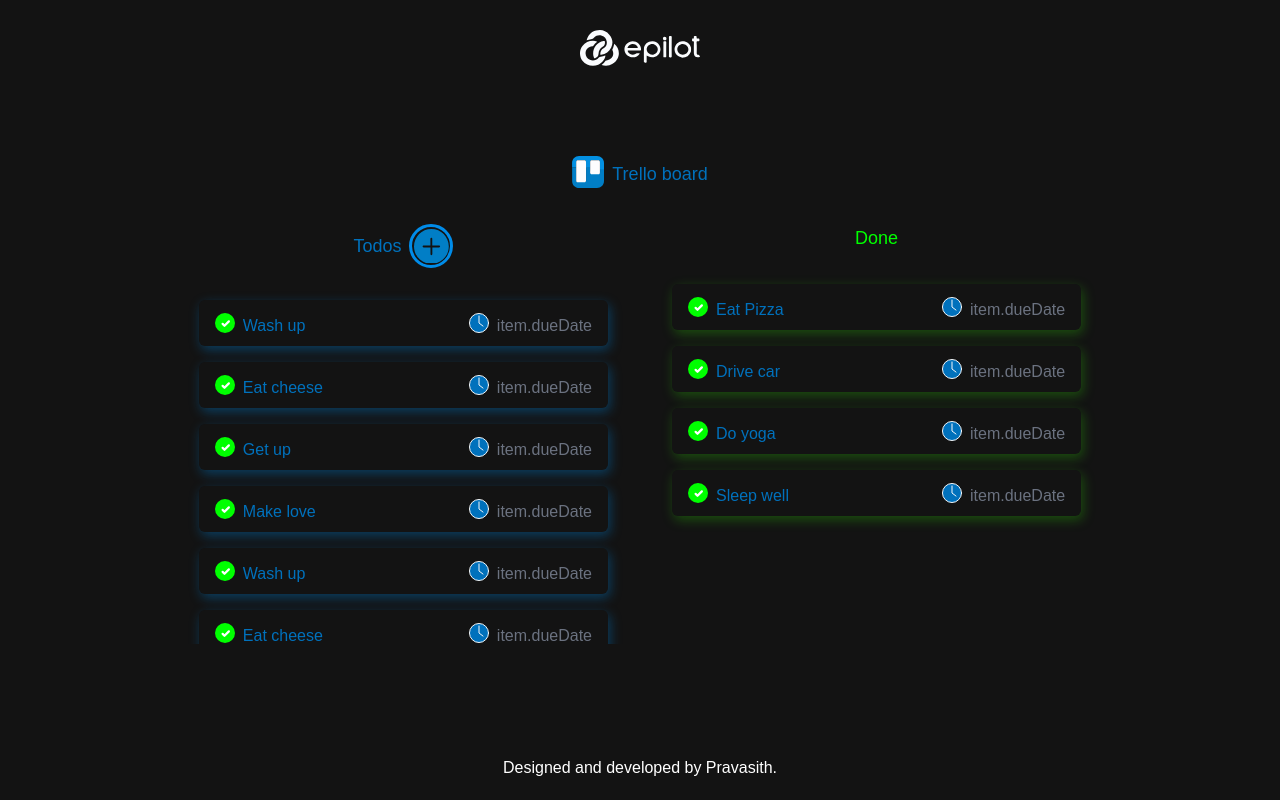
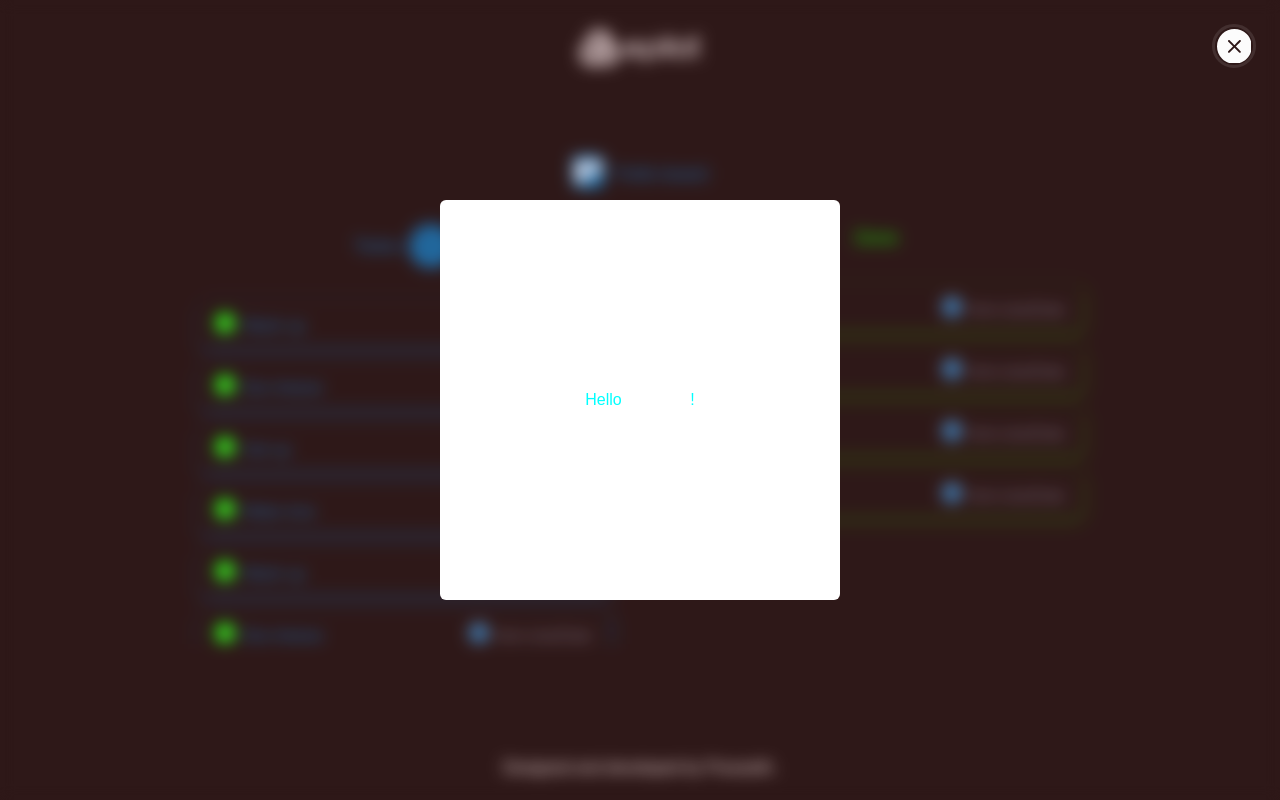
Before and after one commit to Pravasith/trello-list-frontend, a React (Create React App) app: page / in a window 1280 px wide. Both pictures are taken after a click on the button 431 px from the left and 246 px from the top of the page. Built offline with nearby package versions, Linux system fonts and the light colour scheme.

Commit message:
Added the modal

```diff
--- /dev/null
+++ b/src/components/modal/index.tsx
@@ -0,0 +1,36 @@
+
+
+import React from 'react'
+import { CloseButton } from "../../icons/common"
+
+import utilStyles from '../../styles/libs/utils.module.scss'
+import styles from './modal.module.scss'
+
+const Modal = (props: { closeModal: React.Dispatch<React.SetStateAction<boolean>> }) => {
+    return (
+        <div className={`fixed top-0 left-0 w-full h-screen ${styles.container}`}>
+            <div className="relative w-full h-full">
+                <button
+                    className={`absolute top-0 right-0 w-10 h-10 m-6 ${utilStyles.roundSVGButton}`}
+                    onClick={() => props.closeModal(false)}
+                >
+                    <CloseButton />
+                </button>
+
+                <div className={`${styles.modalOuterWrap} flex justify-center items-center w-full h-full`}>
+                    <div className={`${styles.modalInnerWrap} flex justify-center items-center bg-white p-4 rounded-md`}>
+                        <h1 className="helloWorld">Hello </h1>
+                        <div className="trivagoLogo px-2 pb-1">
+                            {/* <TrivagoLogo/> */} HELLO
+                    </div>
+                        <h1 className="helloWorld">!</h1>
+                    </div>
+                </div>
+
+
+            </div>
+        </div>
+    )
+}
+
+export default Modal
--- a/src/styles/navbar.module.scss
+++ b/src/components/modal/modal.module.scss
@@ -1,28 +1,35 @@
-@import './libs/vars';
-@import './libs/mixins';
+@import '../../styles/libs/vars';
+@import '../../styles/libs/mixins';
 
 .container{
 
+    background:#e3403d21;
+    backdrop-filter: blur(0.5em);
+    z-index: 5;
 
-    nav{
-        // justify-content: space-between;
-        width: 100%;
-        // background: yellow;
+    $dims: 400px;
 
-        padding: 0 5vw;
-        min-height: 12vh;
+    .modalInnerWrap{
+        min-width: $dims;
+        min-height: $dims;
+    }
 
-        z-index: 2;
-        position: absolute;
+    .modalOuterWrap{
+
+    }
+}
 
 
-    }
 
-    .logo{
-        width: 120px;
-    }
 
-}
+
+
+
+
+
+
+
+
 
 
 
--- a/src/components/navbar/index.tsx
+++ b/src/components/navbar/index.tsx
@@ -1,6 +1,6 @@
 
 
-import styles from '../../styles/navbar.module.scss'
+import styles from './navbar.module.scss'
 import utilStyles from '../../styles/libs/utils.module.scss'
 
 import { Logo } from '../../icons/common'
--- a/src/styles/trello_board.module.scss
+++ b/src/components/navbar/navbar.module.scss
@@ -1,74 +1,28 @@
-@import './libs/vars.scss';
-@import './libs/mixins.scss';
+@import '../../styles/libs/vars';
+@import '../../styles/libs/mixins';
 
 .container{
 
-    $trelloBlue: rgba(0, 113, 189, 0.452);
-    $trelloGreen: rgba(51, 255, 0, 0.252);
 
-    .listItem{
-        width: 220px;
+    nav{
+        // justify-content: space-between;
+        width: 100%;
+        // background: yellow;
+
+        padding: 0 5vw;
+        min-height: 12vh;
+
+        z-index: 2;
+        position: absolute;
+
+
     }
 
-    .card{
-
-        background: $intenseGray;
-        cursor: pointer;
-        transition: 0.2s;
-
-        &:hover{
-            // .listItem{
-            //     @include backlight(2px, 4px, 6px, 6px, #7e0fff, #0fffc1, 3s);
-            // }
-
-            h1, p{
-                color: $pureWhite;
-            }
-        }
+    .logo{
+        width: 120px;
     }
 
-    .blueColor{
-        filter: drop-shadow(2px 4px 6px $trelloBlue);
-        &:hover{
-            // @include backlight(2px, 4px, 6px, 6px, #7e0fff, #0fffc1, 3s);
-            filter: drop-shadow(0px 2px 8px $pureWhite);
-        }
-    }
-
-    .greenColor{
-        filter: drop-shadow(2px 4px 6px $trelloGreen);
-        &:hover{
-            // @include backlight(2px, 4px, 6px, 6px, #88ff00, #0fffc1, 3s);
-            filter: drop-shadow(0px 2px 8px $pureWhite);
-        }
-    }
-
-    .addTaskIcon{
-        width: 25px;
-    }
-
-    .scrollWrap{
-        overflow-y: auto;
-        max-height: 45vh;
-    }
-
-    .stick{
-        position: fixed;
-        z-index: 2;
-    }
 }
-
-
-
-
-
-
-
-
-
-
-
-
 
 
 
--- a/src/components/trelloBoard/index.tsx
+++ b/src/components/trelloBoard/index.tsx
@@ -1,9 +1,11 @@
 
-import styles from '../../styles/trello_board.module.scss'
+import styles from './trello_board.module.scss'
 import utilStyles from '../../styles/libs/utils.module.scss'
 
 import { AddNewTask, TickMark, TimeLeft, TrelloLogo } from '../../icons/common'
 import { Card, IProps } from './interfaces'
+import { useState } from 'react'
+import Modal from '../modal'
 
 
 
@@ -51,8 +53,11 @@ const Cards = ({ cardsList }: { cardsList: Card[] }) => {
 
 const TrelloBoard = (props: IProps) => {
 
+    const [showModal, setShowModal] = useState(false)
+
     return (
         <>
+
             <div className={`w-full h-full ${styles.container} ${utilStyles.flexCol_Centre}`}>
                 <div className={`${utilStyles.flexRow_Centre}`}>
                     <div className={`w-8 mr-2 mb-1`}>
@@ -67,7 +72,12 @@ const TrelloBoard = (props: IProps) => {
 
                         <div className={`mb-4 ${utilStyles.flexRow_Centre}`}>
                             <h2 className={`text-lg text-fl-blue font-medium`}>Todos</h2>
-                            <button className={`${utilStyles.roundSVGButton}`}><AddNewTask /></button>
+                            <button
+                                className={`${utilStyles.roundSVGButton}`}
+                                onClick={() => setShowModal(true)}
+                                >
+                                <AddNewTask />
+                            </button>
                         </div>
 
                         <div className={`${styles.scrollWrap}`}>
@@ -97,6 +107,10 @@ const TrelloBoard = (props: IProps) => {
 
 
             </div>
+
+            {
+                showModal && (<Modal closeModal={setShowModal} />)
+            }
         </>
     )
 }
--- /dev/null
+++ b/src/components/trelloBoard/trello_board.module.scss
@@ -0,0 +1,153 @@
+@import '../../styles/libs/vars';
+@import '../../styles/libs/mixins';
+
+.container{
+
+    $trelloBlue: rgba(0, 113, 189, 0.452);
+    $trelloGreen: rgba(51, 255, 0, 0.252);
+
+    .listItem{
+        width: 220px;
+    }
+
+    .card{
+
+        background: $intenseGray;
+        cursor: pointer;
+        transition: 0.2s;
+
+        &:hover{
+            // .listItem{
+            //     @include backlight(2px, 4px, 6px, 6px, #7e0fff, #0fffc1, 3s);
+            // }
+
+            h1, p{
+                color: $pureWhite;
+            }
+        }
+    }
+
+    .blueColor{
+        filter: drop-shadow(2px 4px 6px $trelloBlue);
+        &:hover{
+            // @include backlight(2px, 4px, 6px, 6px, #7e0fff, #0fffc1, 3s);
+            filter: drop-shadow(0px 2px 8px $pureWhite);
+        }
+    }
+
+    .greenColor{
+        filter: drop-shadow(2px 4px 6px $trelloGreen);
+        &:hover{
+            // @include backlight(2px, 4px, 6px, 6px, #88ff00, #0fffc1, 3s);
+            filter: drop-shadow(0px 2px 8px $pureWhite);
+        }
+    }
+
+    .addTaskIcon{
+        width: 25px;
+    }
+
+    .scrollWrap{
+        overflow-y: auto;
+        max-height: 45vh;
+    }
+
+    .stick{
+        position: fixed;
+        z-index: 2;
+    }
+}
+
+
+
+
+
+
+
+
+
+
+
+
+
+
+
+//  RESPONSIVENESS //// //// //// //// //// //// //// //// //// //// //// //// //// //// //// //// //// //// //// //// //// //// //// //////// //// //// //// //// //// //// ////
+//  RESPONSIVENESS //// //// //// //// //// //// //// //// //// //// //// //// //// //// //// //// //// //// //// //// //// //// //// //////// //// //// //// //// //// //// ////
+//  RESPONSIVENESS //// //// //// //// //// //// //// //// //// //// //// //// //// //// //// //// //// //// //// //// //// //// //// //////// //// //// //// //// //// //// ////
+
+
+    // MOBILE PORTRAIT
+    @media screen and (min-width: 100px) and (max-width: 767px) and (orientation: portrait)  {
+
+    }
+
+    // MOBILE LANDSCAPE
+    @media screen and (min-width: 100px) and (max-width: 767px) and (orientation: landscape){
+
+    }
+
+
+
+
+
+
+
+    // IPAD PORTRAIT
+    @media screen and (min-width: 768px) and (max-width: 1023px) and (orientation: portrait) {
+
+    }
+
+    // IPAD LANDSCAPE
+    @media screen and (min-width: 768px) and (max-width: 1023px) and (orientation: landscape) {
+
+    }
+
+
+
+
+
+
+    // IPAD PRO PORTRAIT
+    @media screen and (min-width: 1024px) and (max-width: 1151px)  and (orientation: portrait)  {
+
+    }
+
+    // IPAD PRO LANDSCAPE
+    @media screen and (min-width: 1024px) and (max-width: 1151px)  and (orientation: landscape)  {
+
+    }
+
+
+
+
+
+
+    // MDPI SCREENS
+    @media screen and (min-width: 1152px) and (max-width: 1365px){
+
+    }
+
+    // USUAL LAPTOPS
+    @media screen and (min-width: 1366px) and (max-width: 1339px){
+
+    }
+
+    // HiDPI SCREENS
+    @media screen and (min-width: 1440px) and (max-width: 1919px){
+
+    }
+
+
+
+
+
+    // FULL HD SCREENS
+    @media screen and (min-width: 1920px) and (max-width: 6000px){
+
+    }
+
+
+//  RESPONSIVENESS //// //// //// //// //// //// //// //// //// //// //// //// //// //// //// //// //// //// //// //// //// //// //// //////// //// //// //// //// //// //// ////
+//  RESPONSIVENESS //// //// //// //// //// //// //// //// //// //// //// //// //// //// //// //// //// //// //// //// //// //// //// //////// //// //// //// //// //// //// ////
+//  RESPONSIVENESS //// //// //// //// //// //// //// //// //// //// //// //// //// //// //// //// //// //// //// //// //// //// //// //////// //// //// //// //// //// //// ////
--- a/src/icons/common.tsx
+++ b/src/icons/common.tsx
@@ -136,3 +136,21 @@ export const AddNewTask = () => (
 		></path>
 	</svg>
 )
+
+
+export const CloseButton = () => (
+	<svg
+		xmlns="http://www.w3.org/2000/svg"
+		x="0"
+		y="0"
+		enableBackground="new 0 0 633.8 633.8"
+		version="1.1"
+		viewBox="0 0 633.8 633.8"
+		xmlSpace="preserve"
+	>
+		<path
+			fill="#FCFCFC"
+			d="M541 92.8C417.1-31 216.7-30.9 92.9 92.9-30.9 216.7-31 416.7 92.8 541.2c122.9 123.6 325 123.5 448.3-.1 123.7-124 123.6-324.7-.1-448.3zM422.4 433.1c-7.5 2.5-13.6-.1-19-5.5-27.3-27.4-54.6-54.7-82-82-4.6-4.6-4.6-4.6-9.2 0-27.3 27.3-54.6 54.7-82 82-8.5 8.5-19.9 8.5-26.6.1-5.6-7-5.2-16 1.3-22.6 13.6-13.7 27.3-27.4 41-41 14.6-14.6 29.1-29.3 43.9-43.8 2.8-2.7 2.5-4-.1-6.6-27.8-27.6-55.4-55.3-83.1-83-7-7-8.4-14.3-5-21.6 4.5-9.7 19-12.7 27.6-3.9 7 7.1 14.1 14.2 21.2 21.3 7.1 7.1 14.2 14.1 21.2 21.2 13.9 13.9 27.9 27.7 41.6 41.8 3.2 3.4 4.7 2.8 7.7-.2 27.8-28 55.7-55.9 83.7-83.8 8.6-8.6 21.3-7.2 27.2 2.9 4.1 7 2.6 15-4.1 21.7-16.9 17-33.9 33.9-50.9 50.9-10.8 10.8-21.6 21.8-32.6 32.5-2.7 2.6-3 4-.1 6.9 28.2 27.9 56.2 56 84.2 84.1 9.7 9.6 6.6 24.5-5.9 28.6z"
+		></path>
+	</svg>
+)
```
